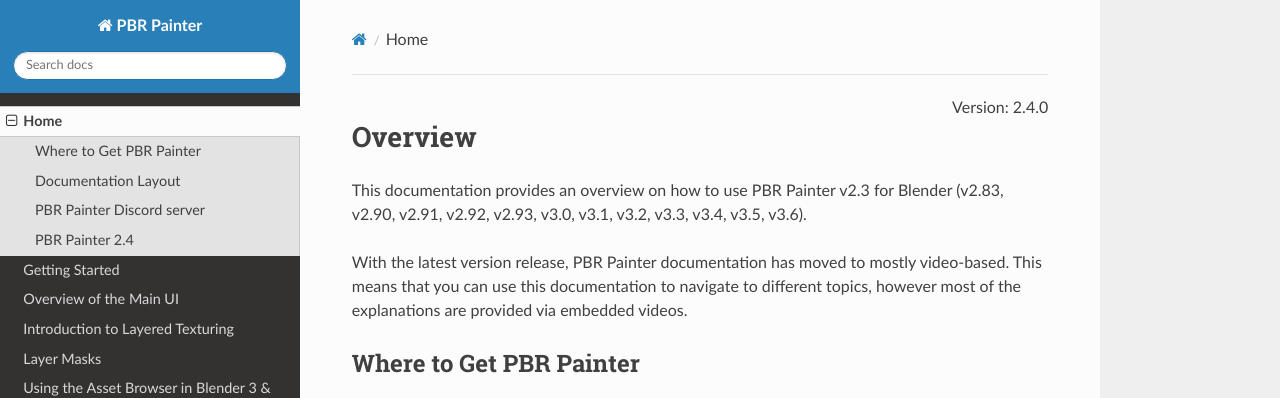
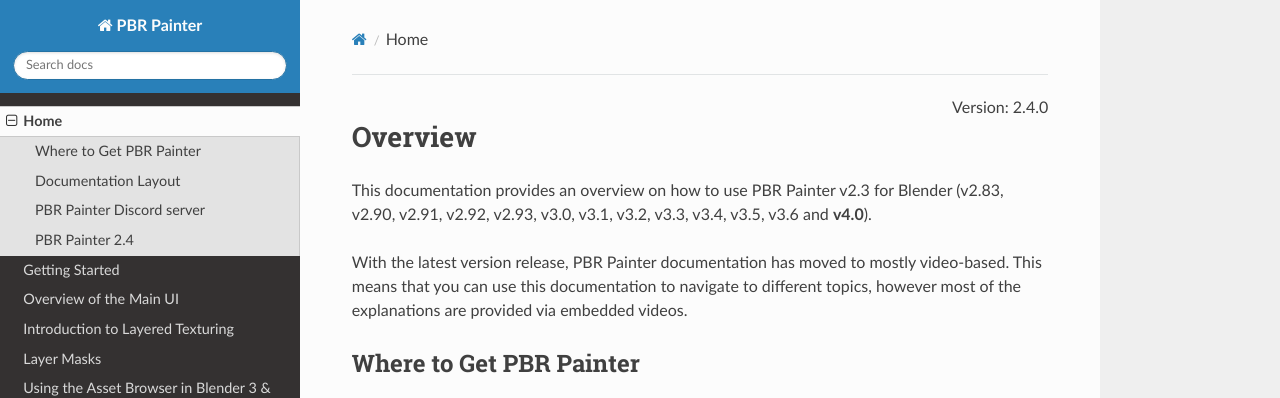
Before and after one commit to pbrpainter/pbr-painter-doc, an MkDocs documentation site: the page built from docs/index.md, in a window 1280 px wide and 900 px high. Shown: the top 398 px of the window. Built offline with MkDocs 1.6.1, drawn with Linux system fonts in a browser that asks for light colours; nearby versions of some CDN libraries.

Commit message:
Updated flipped normals link and Blender versions

```diff
--- a/docs/index.md
+++ b/docs/index.md
@@ -2,7 +2,7 @@
 
 # Overview
 
-This documentation provides an overview on how to use PBR Painter v2.3 for Blender (v2.83, v2.90, v2.91, v2.92, v2.93, v3.0, v3.1, v3.2, v3.3, v3.4, v3.5, v3.6).
+This documentation provides an overview on how to use PBR Painter v2.3 for Blender (v2.83, v2.90, v2.91, v2.92, v2.93, v3.0, v3.1, v3.2, v3.3, v3.4, v3.5, v3.6 and **v4.0**).
 
 With the latest version release, PBR Painter documentation has moved to mostly video-based. This means that you can use this documentation to navigate
 to different topics, however most of the explanations are provided via embedded videos.
@@ -12,7 +12,7 @@
 PBR Painter is currently available at these locations:
 
 <a href="https://blendermarket.com/products/pbr-painter">Blender Market</a>
-<br/><a href="https://flippednormals.com/product/pbr-painter-2-3-for-blender-7838">Flipped Normals</a>
+<br/><a href="https://flippednormals.com/product/pbr-painter-2-4-for-blender-7838">Flipped Normals</a>
 <br/><a href="https://gumroad.com/l/pbrpainter">Gumroad</a>
 
 ## Documentation Layout
```
